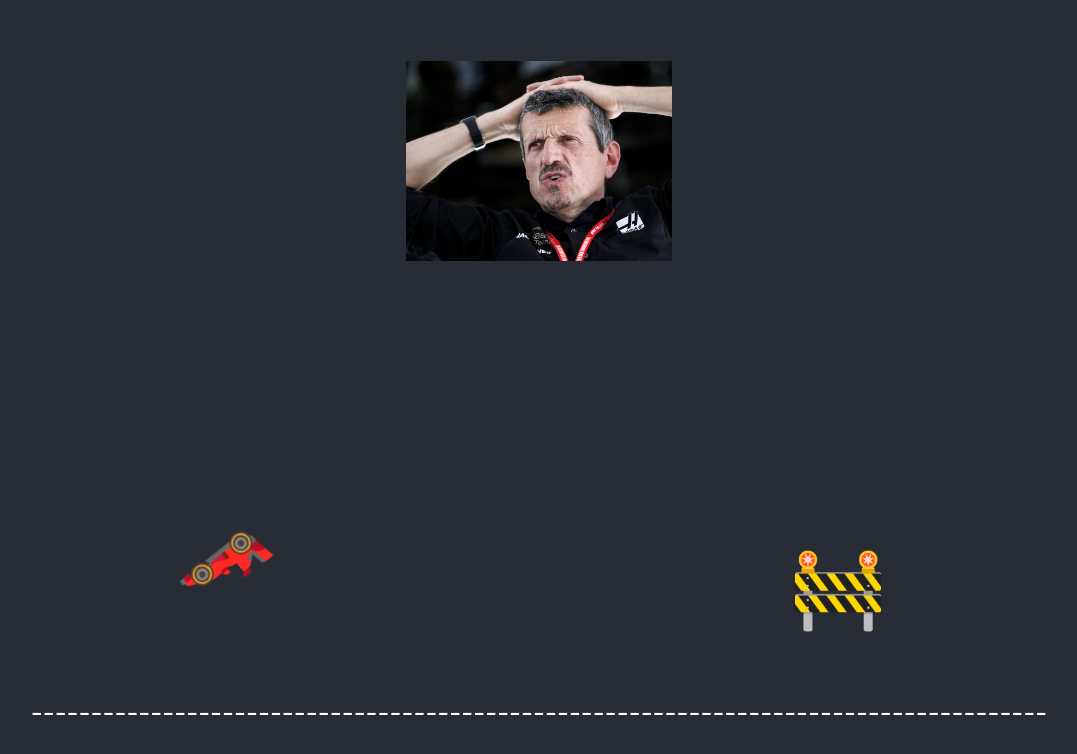
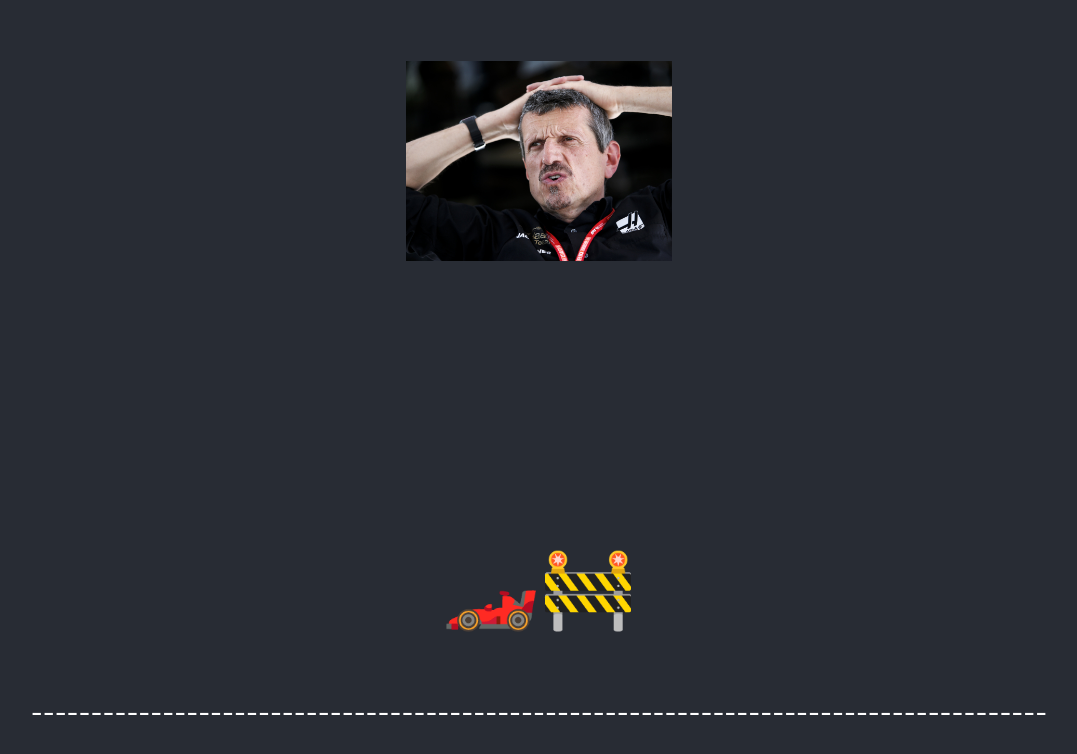
Before and after one commit to blevine-reverb/bisect-demo, a React (Create React App) app: page / in a window 1280 px wide. Shown: the top 754 px of the page, without its empty margins (101-1178 px from the left). Built offline with nearby package versions, Linux system fonts and the light colour scheme.

Commit message:
There's always next time

```diff
--- a/src/App.css
+++ b/src/App.css
@@ -30,13 +30,12 @@
   font-size: 300%;
   transform: scaleX(-1);
   display: inline-block;
-  animation: spin infinite 2000ms ease-in;
 }
 
 .barrier {
   font-size: 300%;
   display: inline-block;
-  margin-right: 500px;
+  margin-right: 0px;
 }
 
 .smoke {
```
